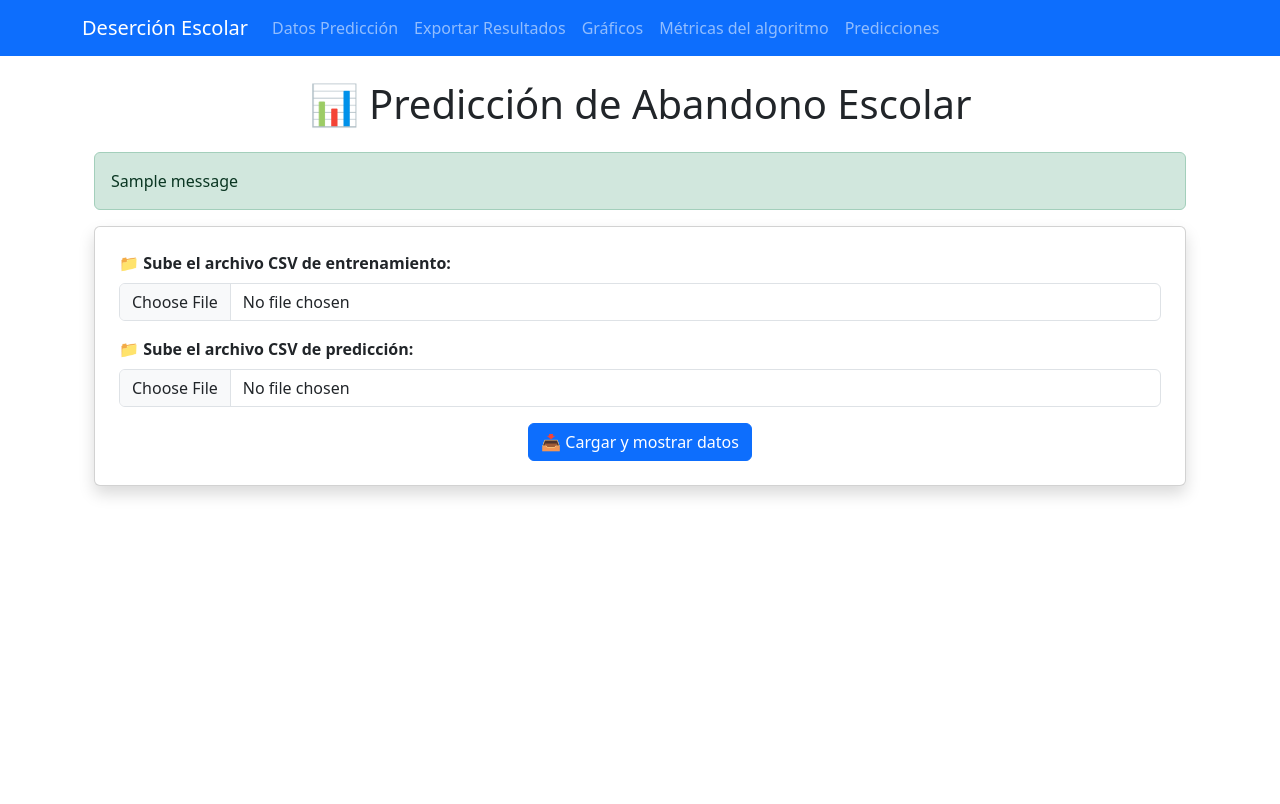
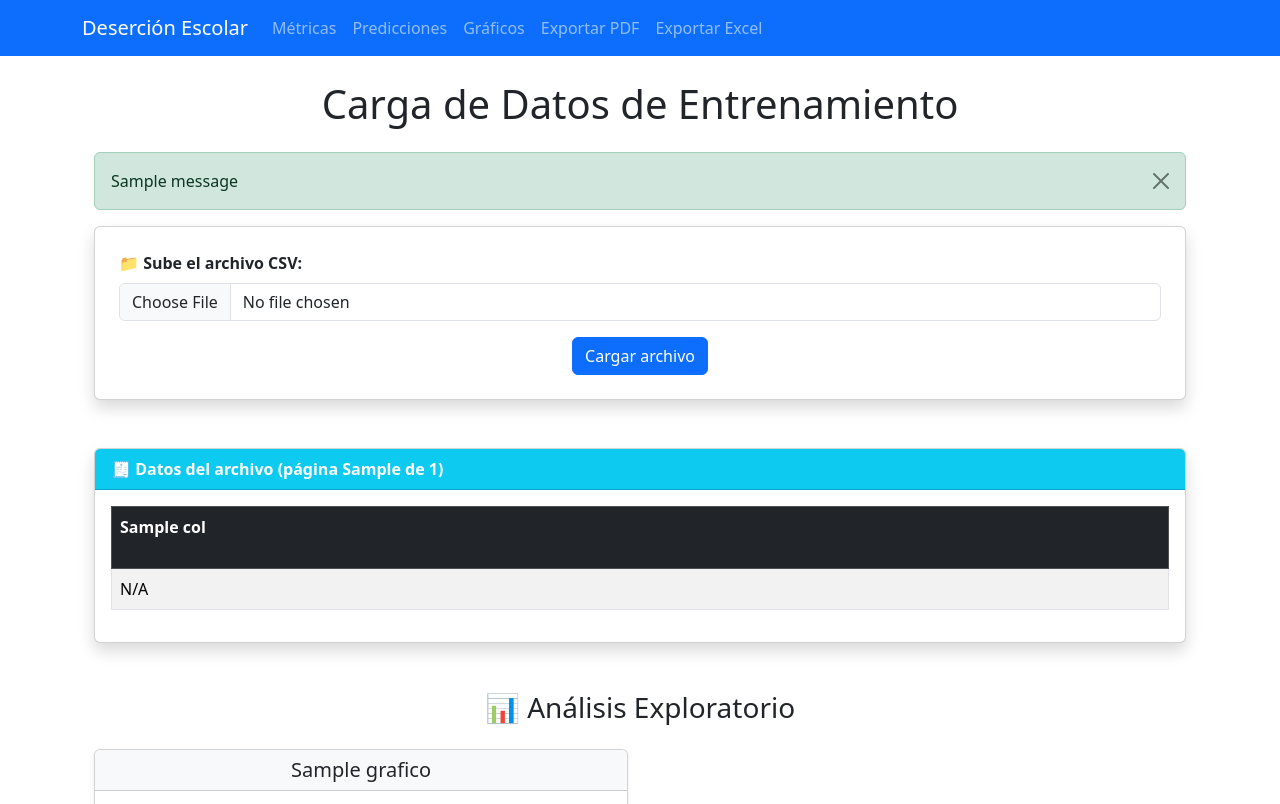
Before and after one commit to FerFoess/desercion_app, a Flask app: template desercion_app/app/templates/index.html in a window 1280 px wide. Shown: the top 804 px of the page. Before the commit the page ends 497 px from the top, so only its background shows below. Run offline with Flask 3, Linux system fonts and the light colour scheme; the template is opened without the code that fills it: most values are stand-ins (such as "Sample title", 1, 10 or a date in 2020); one stand-in notice (Sample message) is shown.

Commit message:
Hasta donde voy

```diff
--- a/desercion_app/app/__init__.py
+++ b/desercion_app/app/__init__.py
@@ -7,4 +7,5 @@ def create_app():
     from . import routes
     app.register_blueprint(routes.bp)
 
+
     return app
--- a/desercion_app/app/templates/base.html
+++ b/desercion_app/app/templates/base.html
@@ -19,21 +19,24 @@
             </button>
             <div class="collapse navbar-collapse" id="navbarNav">
                 <ul class="navbar-nav">
+                <!-- Cambiar los href del navbar -->
+<ul class="navbar-nav">
     <li class="nav-item">
-                        <a class="nav-link" href="{{ url_for('main.resultados_datos') }}">Datos Predicción</a>
+        <a class="nav-link" href="{{ url_for('main.show_metrics') }}">Métricas</a>
     </li>
     <li class="nav-item">
-                        <a class="nav-link" href="{{ url_for('main.resultados_exportar') }}">Exportar Resultados</a>
+        <a class="nav-link" href="{{ url_for('main.show_predictions') }}">Predicciones</a>
     </li>
     <li class="nav-item">
-                        <a class="nav-link" href="{{ url_for('main.resultados_graficos') }}">Gráficos</a>
+        <a class="nav-link" href="{{ url_for('main.show_graphs') }}">Gráficos</a>
     </li>
     <li class="nav-item">
-                        <a class="nav-link" href="{{ url_for('main.resultados_metrica') }}">Métricas del algoritmo</a>
+        <a class="nav-link" href="{{ url_for('main.export_pdf') }}">Exportar PDF</a>
     </li>
     <li class="nav-item">
-                        <a class="nav-link" href="{{ url_for('main.resultados_predicciones') }}">Predicciones</a>
+        <a class="nav-link" href="{{ url_for('main.export_excel') }}">Exportar Excel</a>
     </li>
+</ul>
                 </ul>
             </div>
         </div>
--- a/desercion_app/app/templates/index.html
+++ b/desercion_app/app/templates/index.html
@@ -1,101 +1,105 @@
 {% extends "base.html" %}
-{% block title %}Predicción de Abandono Escolar{% endblock %}
+{% block title %}Carga de Datos de Entrenamiento{% endblock %}
 
 {% block content %}
 <div class="container mt-4 mb-5">
-  <h1 class="text-center mb-4">📊 Predicción de Abandono Escolar</h1>
+  <h1 class="text-center mb-4">Carga de Datos de Entrenamiento</h1>
 
-  {% with messages = get_flashed_messages() %}
+  <!-- Mensajes Flash - Mejorado para errores y éxito -->
+  {% with messages = get_flashed_messages(with_categories=true) %}
     {% if messages %}
-    <div class="alert alert-success">
-      {% for message in messages %}
-        <div>{{ message }}</div>
+      {% for category, message in messages %}
+        <div class="alert alert-{{ 'danger' if category == 'error' else 'success' }} alert-dismissible fade show">
+          {{ message }}
+          <button type="button" class="btn-close" data-bs-dismiss="alert" aria-label="Close"></button>
+        </div>
       {% endfor %}
-    </div>
     {% endif %}
   {% endwith %}
 
-  <!-- Formulario para subir archivos -->
-  <form action="{{ url_for('main.index') }}" method="post" enctype="multipart/form-data" class="card shadow p-4 mb-4">
+  <!-- Formulario Mejorado -->
+<form action="{{ url_for('main.index') }}" method="post" enctype="multipart/form-data" class="card shadow p-4">
+    <!-- Elimina form.hidden_tag() si no usas Flask-WTF -->
+
     <div class="mb-3">
-      <label class="form-label"><strong>📁 Sube el archivo CSV de entrenamiento:</strong></label>
-      <input type="file" name="archivo_entrenamiento" class="form-control" required>
-    </div>
-    <div class="mb-3">
-      <label class="form-label"><strong>📁 Sube el archivo CSV de predicción:</strong></label>
-      <input type="file" name="archivo_prediccion" class="form-control" required>
-    </div>
-    <div class="text-center">
-      <button type="submit" class="btn btn-primary">📥 Cargar y mostrar datos</button>
-    </div>
-  </form>
-
-  {% if preview_train and preview_pred %}
-  <!-- Formulario para límite de datos y procesamiento -->
-  <form action="{{ url_for('main.procesar') }}" method="post" class="card shadow p-4 mb-4">
-    <div class="row">
-      <div class="col-md-6 mb-3">
-        <label for="limite_entrenamiento"><strong>🔧 Límite de datos para entrenar:</strong></label>
-        <input type="number" name="limite_entrenamiento" id="limite_entrenamiento" min="10" max="10000" value="100" class="form-control">
-        <small class="text-muted">Por defecto se usarán 100 datos para entrenamiento.</small>
-      </div>
-      <div class="col-md-6 mb-3">
-        <label for="limite_prediccion"><strong>🔍 Límite de datos para predecir:</strong></label>
-        <input type="number" name="limite_prediccion" id="limite_prediccion" min="10" max="10000" value="100" class="form-control">
-        <small class="text-muted">Por defecto se usarán 100 datos para predicción.</small>
-      </div>
+      <label class="form-label"><strong>📁 Sube el archivo CSV:</strong></label>
+      <input type="file" name="archivo_entrenamiento" class="form-control" accept=".csv" required>
     </div>
 
-    <div class="mt-3 text-center">
-      <button type="submit" class="btn btn-success btn-lg">🚀 Procesar Regresión Logística</button>
+    <div class="text-center">
+      <button type="submit" class="btn btn-primary">Cargar archivo</button>
     </div>
-  </form>
+</form>
 
-  <!-- Vista previa del archivo de entrenamiento -->
-  <div class="card shadow mb-4">
-    <div class="card-header bg-info text-white d-flex justify-content-between align-items-center">
-      🧾 Vista previa del archivo de entrenamiento: {{ filename_train }}
-      <button class="btn btn-sm btn-light" type="button" data-bs-toggle="collapse" data-bs-target="#vistaEntrenamiento">Mostrar / Ocultar</button>
+  <!-- Tabla de Datos - Validación añadida -->
+  {% if datos_paginados and columnas %}
+  <div class="card shadow mt-5">
+    <div class="card-header bg-info text-white fw-bold">
+      🧾 Datos del archivo (página {{ pagina_actual }} de {{ total_paginas }})
     </div>
-    <div id="vistaEntrenamiento" class="collapse show">
-      <div class="card-body">
-        <div class="table-responsive">
-          <table class="table table-striped table-hover table-bordered">
-            {{ preview_train|safe }}
-          </table>
-        </div>
-      </div>
+    <div class="card-body table-responsive">
+      <table class="table table-striped table-bordered table-hover">
+       <thead class="table-dark">
+  <tr>
+    {% for col in columnas %}
+      <th>
+        {{ col | capitalize }}
+        <small class="text-muted d-block">{{ df[col].dtype if df else '' }}</small>
+      </th>
+    {% endfor %}
+  </tr>
+</thead>
+        <tbody>
+          {% for fila in datos_paginados %}
+          <tr>
+            {% for col in columnas %}
+              <td>{{ fila.get(col, 'N/A') }}</td>  <!-- Usar .get() para evitar KeyError -->
+            {% endfor %}
+          </tr>
+          {% endfor %}
+        </tbody>
+      </table>
+
+      <!-- Paginación Mejorada -->
+      {% if total_paginas > 1 %}
+      <nav aria-label="Page navigation">
+        <ul class="pagination justify-content-center">
+          <li class="page-item {% if pagina_actual == 1 %}disabled{% endif %}">
+            <a class="page-link" href="{{ url_for('main.index', pagina=pagina_actual - 1) }}">&laquo; Anterior</a>
+          </li>
+
+          {% for p in range(1, total_paginas + 1) %}
+            <li class="page-item {% if p == pagina_actual %}active{% endif %}">
+              <a class="page-link" href="{{ url_for('main.index', pagina=p) }}">{{ p }}</a>
+            </li>
+          {% endfor %}
+
+          <li class="page-item {% if pagina_actual == total_paginas %}disabled{% endif %}">
+            <a class="page-link" href="{{ url_for('main.index', pagina=pagina_actual + 1) }}">Siguiente &raquo;</a>
+          </li>
+        </ul>
+      </nav>
+      {% endif %}
     </div>
   </div>
+  {% endif %}
 
-  <!-- Vista previa del archivo de predicción -->
-  <div class="card shadow">
-    <div class="card-header bg-secondary text-white d-flex justify-content-between align-items-center">
-      🧾 Vista previa del archivo de predicción: {{ filename_pred }}
-      <button class="btn btn-sm btn-light" type="button" data-bs-toggle="collapse" data-bs-target="#vistaPrediccion">Mostrar / Ocultar</button>
-    </div>
-    <div id="vistaPrediccion" class="collapse show">
-      <div class="card-body">
-        <div class="table-responsive">
-          <table class="table table-striped table-hover table-bordered">
-            {{ preview_pred|safe }}
-          </table>
-        </div>
-      </div>
-    </div>
-  </div>
-
-  <!-- Gráficos exploratorios brutos -->
+  <!-- Gráficos - Validación y diseño mejorado -->
   {% if graficos_brutos %}
   <div class="mt-5">
-    <h3 class="text-center mb-4">📈 Gráficos Exploratorios Automáticos</h3>
-    <div class="row">
+    <h3 class="text-center mb-4">📊 Análisis Exploratorio</h3>
+    <div class="row row-cols-1 row-cols-md-2 g-4">
       {% for grafico in graficos_brutos %}
-      <div class="col-md-6 mb-4">
-        <div class="card shadow">
-          <div class="card-header text-center fw-bold">{{ grafico.titulo }}</div>
-          <div class="card-body text-center">
-            <img src="{{ url_for('static', filename='graficos/' ~ grafico.nombre_archivo) }}" class="img-fluid rounded" alt="Gráfico {{ loop.index }}">
+      <div class="col">
+        <div class="card h-100 shadow-sm">
+          <div class="card-header bg-light">
+            <h5 class="card-title text-center mb-0">{{ grafico.titulo }}</h5>
+          </div>
+          <div class="card-body d-flex justify-content-center">
+            <img src="{{ url_for('static', filename='img/' + grafico.nombre_archivo) }}"
+     class="img-fluid p-2 border rounded"
+     alt="{{ grafico.titulo }}"
+     style="max-height: 300px;">
           </div>
         </div>
       </div>
@@ -103,9 +107,18 @@
     </div>
   </div>
   {% endif %}
-  {% endif %}
 </div>
 
-<!-- Bootstrap JS (si no está ya cargado en base.html) -->
+<!-- Bootstrap JS con fallback -->
 <script src="https://cdn.jsdelivr.net/npm/bootstrap@5.3.0/dist/js/bootstrap.bundle.min.js"></script>
+<script>
+  // Validación cliente del archivo CSV
+  document.querySelector('form').addEventListener('submit', function(e) {
+    const fileInput = document.getElementById('archivo_entrenamiento');
+    if (fileInput.files[0].type !== 'text/csv') {
+      e.preventDefault();
+      alert('¡Solo se permiten archivos CSV!');
+    }
+  });
+</script>
 {% endblock %}
```
Also changed, not shown: desercion_app/app/logic/graficos.py (added, +110 -0 lines), desercion_app/app/logic/modelo.py (+39 -0 lines), desercion_app/app/templates/subir_entrenamiento.html (added, +46 -0 lines), desercion_app/app/templates/subir_prediccion.html (added, +64 -0 lines). Lines whose indentation alone changed are shown as unchanged.
